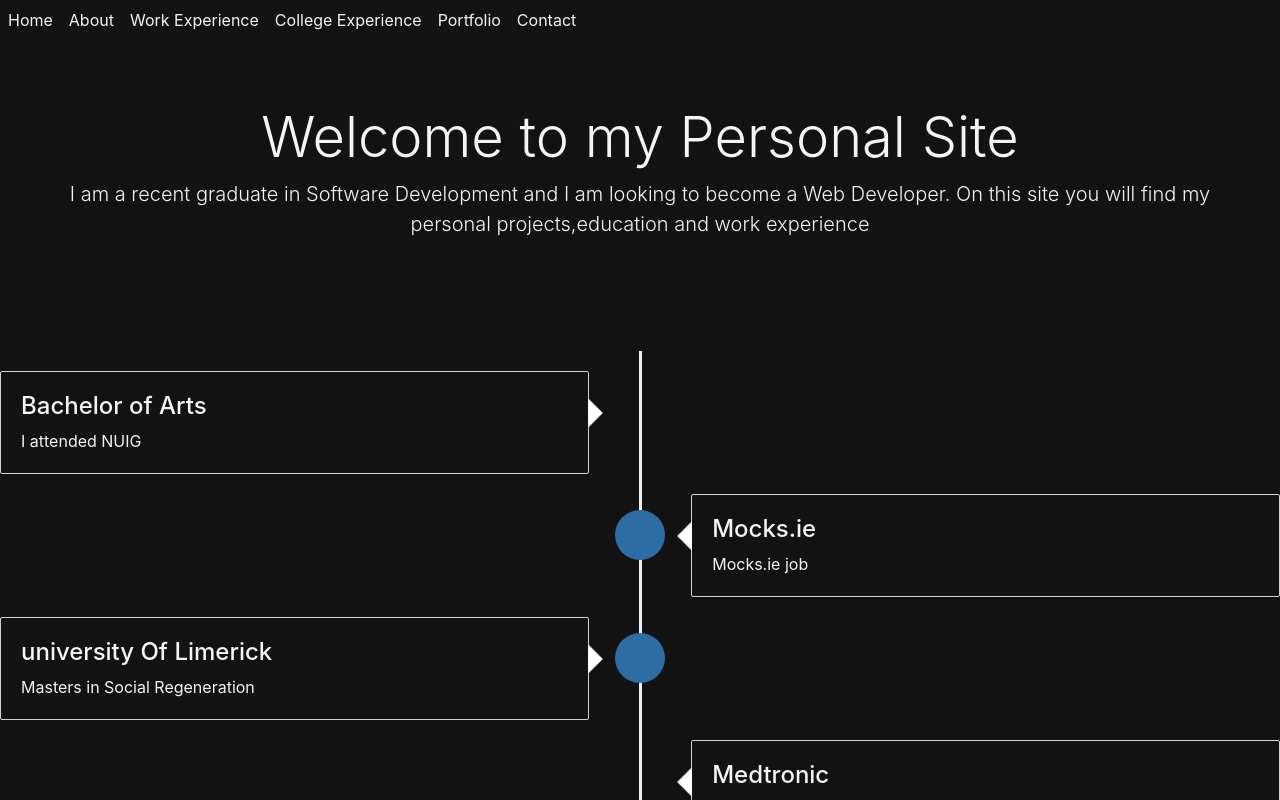
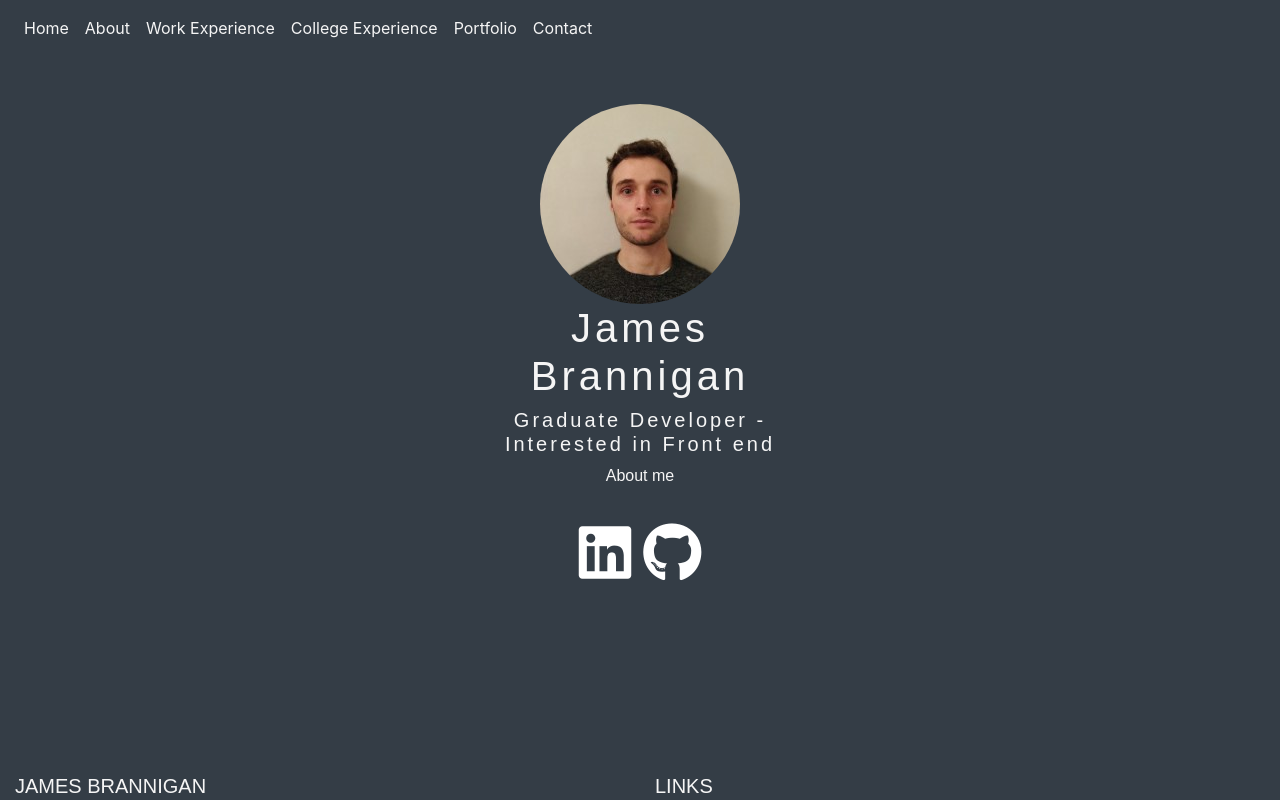
Before and after one commit to jamesbrannigan89/Personal-Site, an Angular app in the folder personal-site/: page / in a window 1280 px wide. Shown: the top 800 px of the page. Built offline with nearby package versions, Linux system fonts and the light colour scheme.

Commit message:
added html elemtents to home page

```diff
--- a/personal-site/src/app/about/about.component.css
+++ b/personal-site/src/app/about/about.component.css
@@ -0,0 +1,144 @@
+h1,p,h4{
+    color: whitesmoke;
+}
+
+.container{
+    margin-top: 200px;
+    height:500px ;
+}
+
+img{
+    border-radius: 50%;
+}
+
+
+.timeline {
+    list-style: none;
+    margin-top: 5%;
+    padding: 20px 0 20px;
+    position: relative;
+  }
+
+  .timeline:before {
+    top: 0;
+    bottom: 0;
+    position: absolute;
+    content: " ";
+    width: 3px;
+    background-color: #eeeeee;
+    left: 50%;
+    margin-left: -1.5px;
+  }
+
+  .timeline > li {
+
+    margin-bottom: 20px;
+    position: relative;
+  }
+
+  .timeline > li:before,
+  .timeline > li:after {
+    content: " ";
+    display: table;
+  }
+
+  .timeline > li:after {
+    clear: both;
+  }
+
+  .timeline > li:before,
+  .timeline > li:after {
+    content: " ";
+    display: table;
+  }
+
+  .timeline > li:after {
+    clear: both;
+  }
+
+  .timeline > li > .timeline-panel {
+    width: 46%;
+    float: left;
+    border: 1px solid #d4d4d4;
+    border-radius: 2px;
+    padding: 20px;
+    position: relative;
+    -webkit-box-shadow: 0 1px 6px rgba(0, 0, 0, 0.175);
+    box-shadow: 0 1px 6px rgba(0, 0, 0, 0.175);
+  }
+
+  .timeline > li > .timeline-panel:before {
+    position: absolute;
+    top: 26px;
+    right: -15px;
+    display: inline-block;
+    border-top: 15px solid transparent;
+    border-left: 15px solid #ccc;
+    border-right: 0 solid #ccc;
+    border-bottom: 15px solid transparent;
+    content: " ";
+  }
+
+  .timeline > li > .timeline-panel:after {
+    position: absolute;
+    top: 27px;
+    right: -14px;
+    display: inline-block;
+    border-top: 14px solid transparent;
+    border-left: 14px solid #fff;
+    border-right: 0 solid #fff;
+    border-bottom: 14px solid transparent;
+    content: " ";
+  }
+
+  .timeline > li > .timeline-badge {
+    color: #fff;
+    width: 50px;
+    height: 50px;
+    line-height: 50px;
+    font-size: 1.4em;
+    text-align: center;
+    position: absolute;
+    top: 16px;
+    left: 50%;
+    margin-left: -25px;
+    background-color: #999999;
+    z-index: 100;
+    border-top-right-radius: 50%;
+    border-top-left-radius: 50%;
+    border-bottom-right-radius: 50%;
+    border-bottom-left-radius: 50%;
+  }
+
+  .timeline > li.timeline-inverted > .timeline-panel {
+    float: right;
+  }
+
+  .timeline > li.timeline-inverted > .timeline-panel:before {
+    border-left-width: 0;
+    border-right-width: 15px;
+    left: -15px;
+    right: auto;
+  }
+
+  .timeline > li.timeline-inverted > .timeline-panel:after {
+    border-left-width: 0;
+    border-right-width: 14px;
+    left: -14px;
+    right: auto;
+  }
+
+  .timeline-badge.primary {
+    background-color: #2e6da4 !important;
+  }
+
+
+
+  .timeline-body > p,
+  .timeline-body > ul {
+    margin-bottom: 0;
+  }
+
+  .timeline-body > p + p {
+    margin-top: 5px;
+  }
--- a/personal-site/src/app/home/home.component.css
+++ b/personal-site/src/app/home/home.component.css
@@ -1,6 +1,6 @@
 .jumbotron {
     background-size: cover;
-    background-color: #121212;
+    background-color: #343d46;
     text-align: center;
 
 
@@ -9,132 +9,59 @@
   p,h1,h4{
       color: whitesmoke;
   }
-
-  .timeline {
-    list-style: none;
-    padding: 20px 0 20px;
-    position: relative;
+body{
+  margin: 0;
+  padding: 0;
 }
 
-  .timeline:before {
-    top: 0;
-    bottom: 0;
-    position: absolute;
-    content: " ";
-    width: 3px;
-    background-color: #eeeeee;
-    left: 50%;
-    margin-left: -1.5px;
+.box{
+  width: 450px;
+  background:#343d46;
+  padding:40px;
+  text-align: center;
+  margin: auto;
+  margin-top: 5%;
+  margin-bottom: 10%;
+  color: whitesmoke;
+  font-family: 'Century Gothic',sans-serif
 }
 
-  .timeline > li {
-    margin-bottom: 20px;
-    position: relative;
+.box-img{
+  border-radius: 50%;
+  width: 200px;
+  height: 200px;
 }
 
-  .timeline > li:before,
-  .timeline > li:after {
-    content: " ";
-    display: table;
+.box h1{
+  font-size: 40px;
+  letter-spacing: 4px;
+  font-weight: 100;
 }
 
-  .timeline > li:after {
-    clear: both;
+.box h5{
+  font-size: 20px;
+  letter-spacing: 3px;
+  font-weight: 100;
 }
 
-  .timeline > li:before,
-  .timeline > li:after {
-    content: " ";
-    display: table;
+box p{
+  text-align: justify;
 }
-
-  .timeline > li:after {
-    clear: both;
+ul{
+  margin: 0;
+  padding: 0;
 }
-
-  .timeline > li > .timeline-panel {
-    width: 46%;
-    float: left;
-    border: 1px solid #d4d4d4;
-    border-radius: 2px;
-    padding: 20px;
-    position: relative;
-    -webkit-box-shadow: 0 1px 6px rgba(0, 0, 0, 0.175);
-    box-shadow: 0 1px 6px rgba(0, 0, 0, 0.175);
+.box li{
+  display: inline-block;
+  margin: 6px;
+  list-style: none;
 }
-
-  .timeline > li > .timeline-panel:before {
-    position: absolute;
-    top: 26px;
-    right: -15px;
-    display: inline-block;
-    border-top: 15px solid transparent;
-    border-left: 15px solid #ccc;
-    border-right: 0 solid #ccc;
-    border-bottom: 15px solid transparent;
-    content: " ";
+.box li a{
+  color: white;
+  text-decoration: none;
+  font-size: 60px;
+  transition: all ease-in-out 250ms;
 }
-
-  .timeline > li > .timeline-panel:after {
-    position: absolute;
-    top: 27px;
-    right: -14px;
-    display: inline-block;
-    border-top: 14px solid transparent;
-    border-left: 14px solid #fff;
-    border-right: 0 solid #fff;
-    border-bottom: 14px solid transparent;
-    content: " ";
+.box li a:hover{
+  color: #b9b9b9;
 }
-
-  .timeline > li > .timeline-badge {
-    color: #fff;
-    width: 50px;
-    height: 50px;
-    line-height: 50px;
-    font-size: 1.4em;
-    text-align: center;
-    position: absolute;
-    top: 16px;
-    left: 50%;
-    margin-left: -25px;
-    background-color: #999999;
-    z-index: 100;
-    border-top-right-radius: 50%;
-    border-top-left-radius: 50%;
-    border-bottom-right-radius: 50%;
-    border-bottom-left-radius: 50%;
-  }
-
-  .timeline > li.timeline-inverted > .timeline-panel {
-    float: right;
-  }
-
-  .timeline > li.timeline-inverted > .timeline-panel:before {
-    border-left-width: 0;
-    border-right-width: 15px;
-    left: -15px;
-    right: auto;
-  }
-
-  .timeline > li.timeline-inverted > .timeline-panel:after {
-    border-left-width: 0;
-    border-right-width: 14px;
-    left: -14px;
-    right: auto;
-  }
-
-  .timeline-badge.primary {
-    background-color: #2e6da4 !important;
-  }
-
-
-
-  .timeline-body > p,
-  .timeline-body > ul {
-    margin-bottom: 0;
-  }
-
-  .timeline-body > p + p {
-    margin-top: 5px;
-  }
--- a/personal-site/src/app/home/home.component.html
+++ b/personal-site/src/app/home/home.component.html
@@ -1,94 +1,11 @@
-<div class="jumbotron" *ngFor="let intro of information">
+<div class="box" *ngFor="let info of information">
+  <img src="/assets/images/me.jpg" class="box-img">
+  <h1>{{info.name}}</h1>
+  <h5>{{info.title}}</h5>
+  <p>{{info.about}}</p>
 
-    <h1 class="display-4">{{intro.welcomeMessage}}</h1>
-    <p class="lead">{{intro.aboutSite}}</p>
+  <ul>
+    <li> <a href="https://github.com/jamesbrannigan89" target="_blank"> <i class="fab fa-linkedin"></i> </a> </li>
+    <li> <a href="www.linkedin.com/in/jamesbran" target="_blank"> <i class="fab fa-github"></i> </a> </li>
+  </ul>
 </div>
-
-<ul class="timeline">
-    <li>
-      <div class="timeline-panel">
-        <div class="timeline-heading">
-          <h4 class="timeline-title">Bachelor of Arts </h4>
-        </div>
-        <div class="timeline-body">
-          <p>I attended NUIG </p>
-        </div>
-      </div>
-    </li>
-
-    <li class="timeline-inverted">
-      <div class="timeline-badge primary"></div>
-      <div class="timeline-panel">
-        <div class="timeline-heading">
-          <h4 class="timeline-title">Mocks.ie</h4>
-        </div>
-        <div class="timeline-body">
-          <p>Mocks.ie job</p>
-        </div>
-      </div>
-    </li>
-
-    <li>
-      <div class="timeline-badge primary"><i class="glyphicon glyphicon-credit-card"></i></div>
-      <div class="timeline-panel">
-        <div class="timeline-heading">
-          <h4 class="timeline-title">university Of Limerick</h4>
-        </div>
-        <div class="timeline-body">
-          <p>Masters in Social Regeneration</p>
-        </div>
-      </div>
-    </li>
-
-    <li class="timeline-inverted">
-      <div class="timeline-panel">
-        <div class="timeline-heading">
-          <h4 class="timeline-title">Medtronic</h4>
-        </div>
-        <div class="timeline-body">
-          <p>Production Operator</p>
-        </div>
-      </div>
-    </li>
-
-    <li>
-      <div class="timeline-badge primary"><i class="glyphicon glyphicon-floppy-disk"></i></div>
-      <div class="timeline-panel">
-        <div class="timeline-heading">
-          <h4 class="timeline-title">Higher Diploma In software Development</h4>
-        </div>
-        <div class="timeline-body">
-          <p>GMIT </p>
-          <hr>
-        </div>
-      </div>
-    </li>
-
-    <li class="timeline-inverted">
-        <div class="timeline-badge primary"></div>
-        <div class="timeline-panel">
-          <div class="timeline-heading">
-            <h4 class="timeline-title">Technical Support</h4>
-          </div>
-          <div class="timeline-body">
-            <p>Apple</p>
-          </div>
-        </div>
-      </li>
-
-      <li class="timeline-inverted">
-        <div class="timeline-badge primary"></div>
-        <div class="timeline-panel">
-          <div class="timeline-heading">
-            <h4 class="timeline-title">Technical Support</h4>
-          </div>
-          <div class="timeline-body">
-            <p>Oracle</p>
-          </div>
-        </div>
-      </li>
-
-
-
-
-  </ul>
--- a/personal-site/src/app/home/home.component.ts
+++ b/personal-site/src/app/home/home.component.ts
@@ -14,9 +14,10 @@ export class HomeComponent implements OnInit {
 
   information=[
     {
-      welcomeMessage:"Welcome to my Personal Site",
-      aboutSite:"I am a recent graduate in Software Development and I am looking to become a Web Developer. On this site you will find my personal projects,education and work experience",
-      imageUrl:"/assets/images/me.jpg"
+      name:'James Brannigan',
+      title:'Graduate Developer - Interested in Front end',
+      about:'About me',
     }
+
   ]
 }
--- a/personal-site/src/app/navbar/navbar.component.css
+++ b/personal-site/src/app/navbar/navbar.component.css
@@ -1,5 +1,5 @@
-.navbar-custom{
-    background-color: #121212 !important;
+.navbar{
+    background-color: #343d46 !important;
     color: whitesmoke;
     align-self: center
 }
--- a/personal-site/src/app/navbar/navbar.component.html
+++ b/personal-site/src/app/navbar/navbar.component.html
@@ -1,4 +1,4 @@
-<nav class="navbar-custom navbar-expand-lg navbar-dark bg-dark">
+<nav class="navbar fixed-top navbar-expand-lg navbar-dark bg-dark  ">
 
     <div class="collapse navbar-collapse" id="navbarNav">
         <ul class="navbar-nav">
--- a/personal-site/src/index.html
+++ b/personal-site/src/index.html
@@ -8,8 +8,7 @@
   <link rel="icon" type="image/x-icon" href="favicon.ico">
 
   <link rel="stylesheet" href="https://stackpath.bootstrapcdn.com/bootstrap/4.4.1/css/bootstrap.min.css" integrity="sha384-Vkoo8x4CGsO3+Hhxv8T/Q5PaXtkKtu6ug5TOeNV6gBiFeWPGFN9MuhOf23Q9Ifjh" crossorigin="anonymous">
-  <link rel="stylesheet" href="https://cdnjs.cloudflare.com/ajax/libs/font-awesome/4.7.0/css/font-awesome.min.css">
-
+  <script src="https://use.fontawesome.com/d1341f9b7a.js"></script>
 
 
 
--- a/personal-site/src/styles.css
+++ b/personal-site/src/styles.css
@@ -1,4 +1,5 @@
 /* You can add global styles to this file, and also import other style files */
 body{
-    background-color: #121212;
+    background-color: #343d46;
+
     }
```
Also changed, not shown: personal-site/src/app/about/about.component.html (+87 -1 lines). Lines whose indentation alone changed are shown as unchanged.
